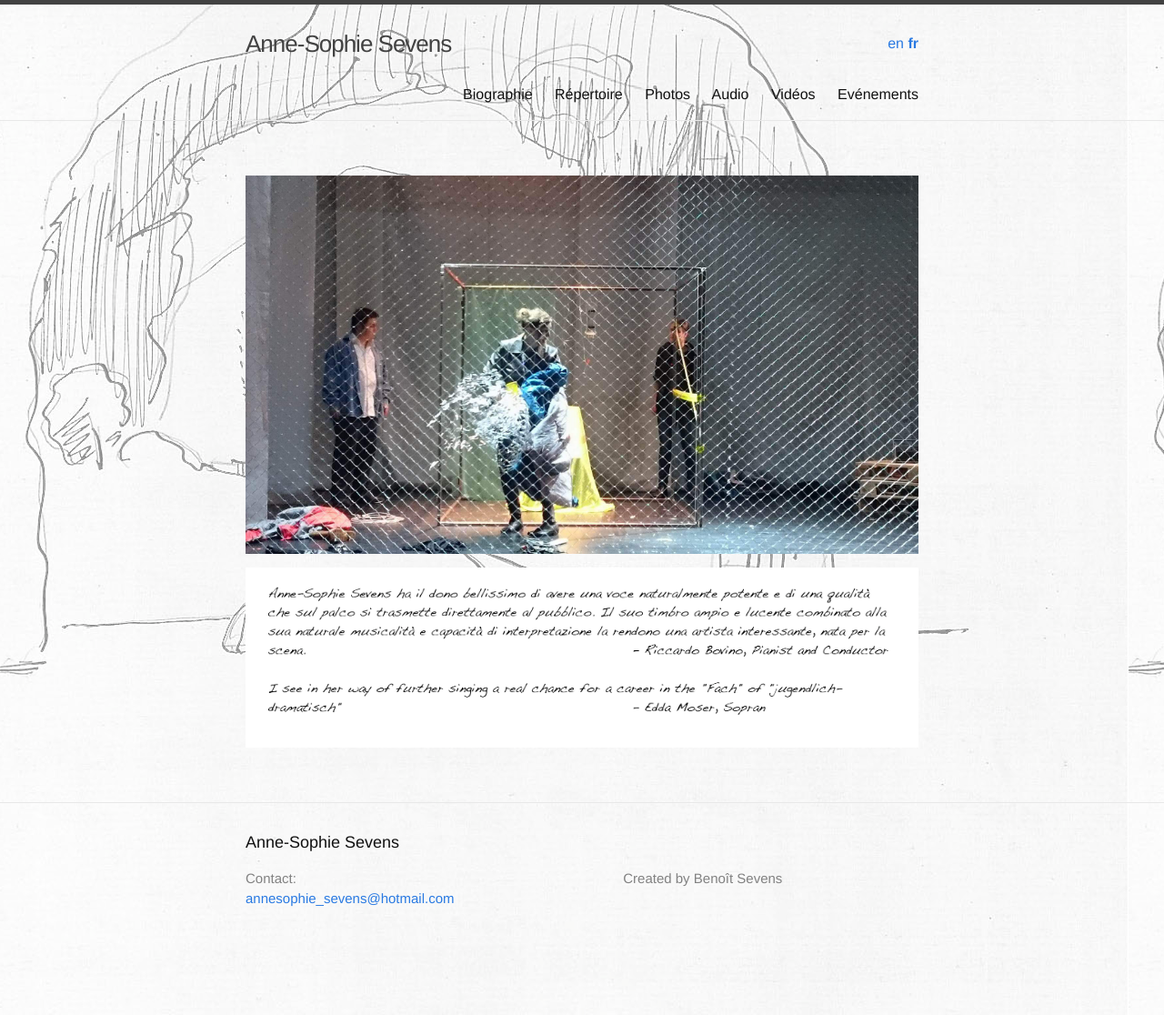
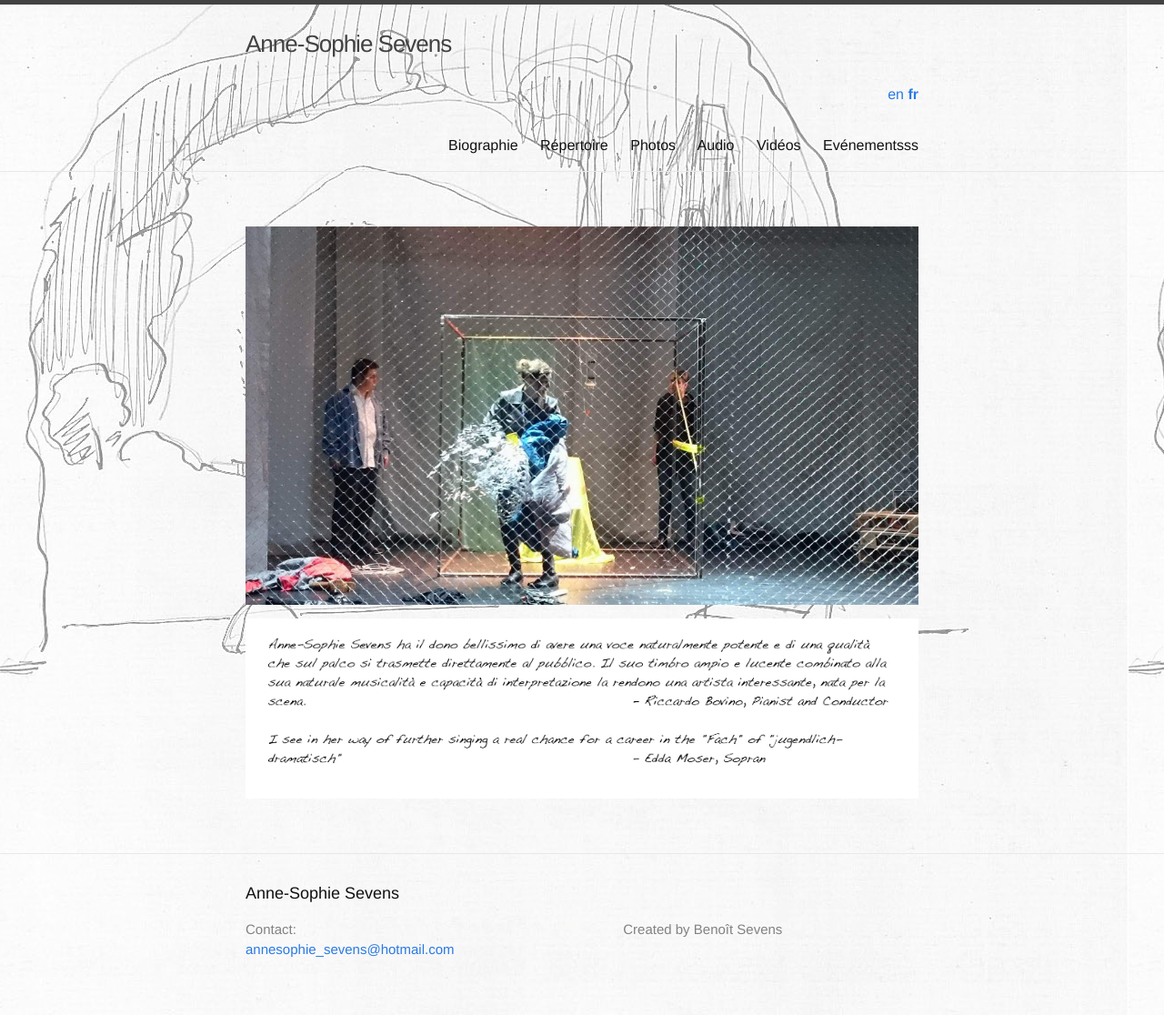
Before and after one commit to annesophie-sevens/annesophie-sevens.github.io, a Jekyll site: the page built from index-fr.md, in a window 1280 px wide. Shown: the whole page at 91% size. Built offline with Jekyll 4.4.1, drawn with Linux system fonts in a browser that asks for light colours; before the commit the page ends 1060 px from its top, so only the background shows below that.

Commit message:
Update _config.yml

```diff
--- a/_config.yml
+++ b/_config.yml
@@ -55,7 +55,7 @@
       name: "Vidéos"
       url: "/video-fr.html"
     events:
-      name: "Evénements"
+      name: "Evénementsss"
       url: "/events-fr.html"
 
 home:
```
